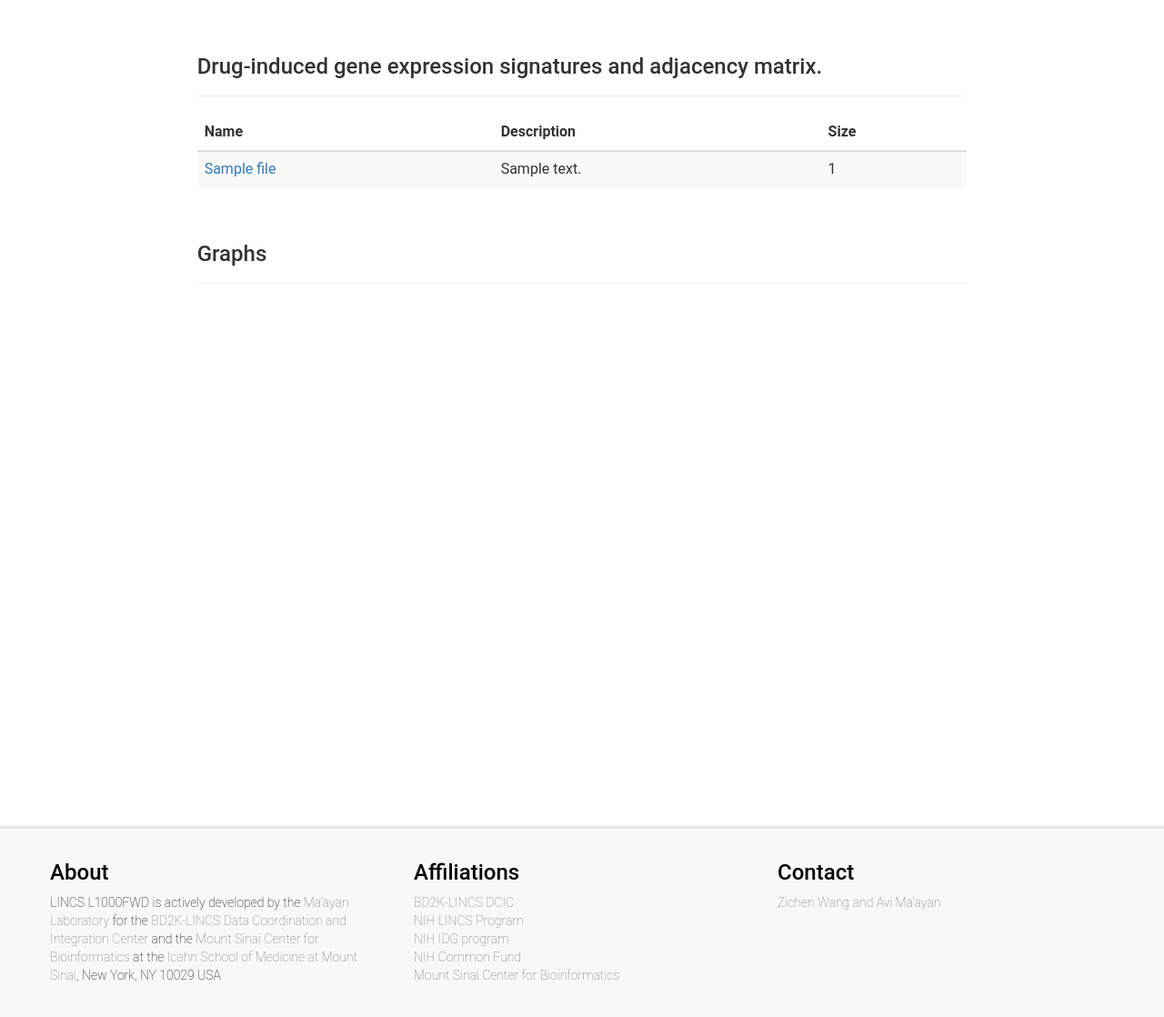
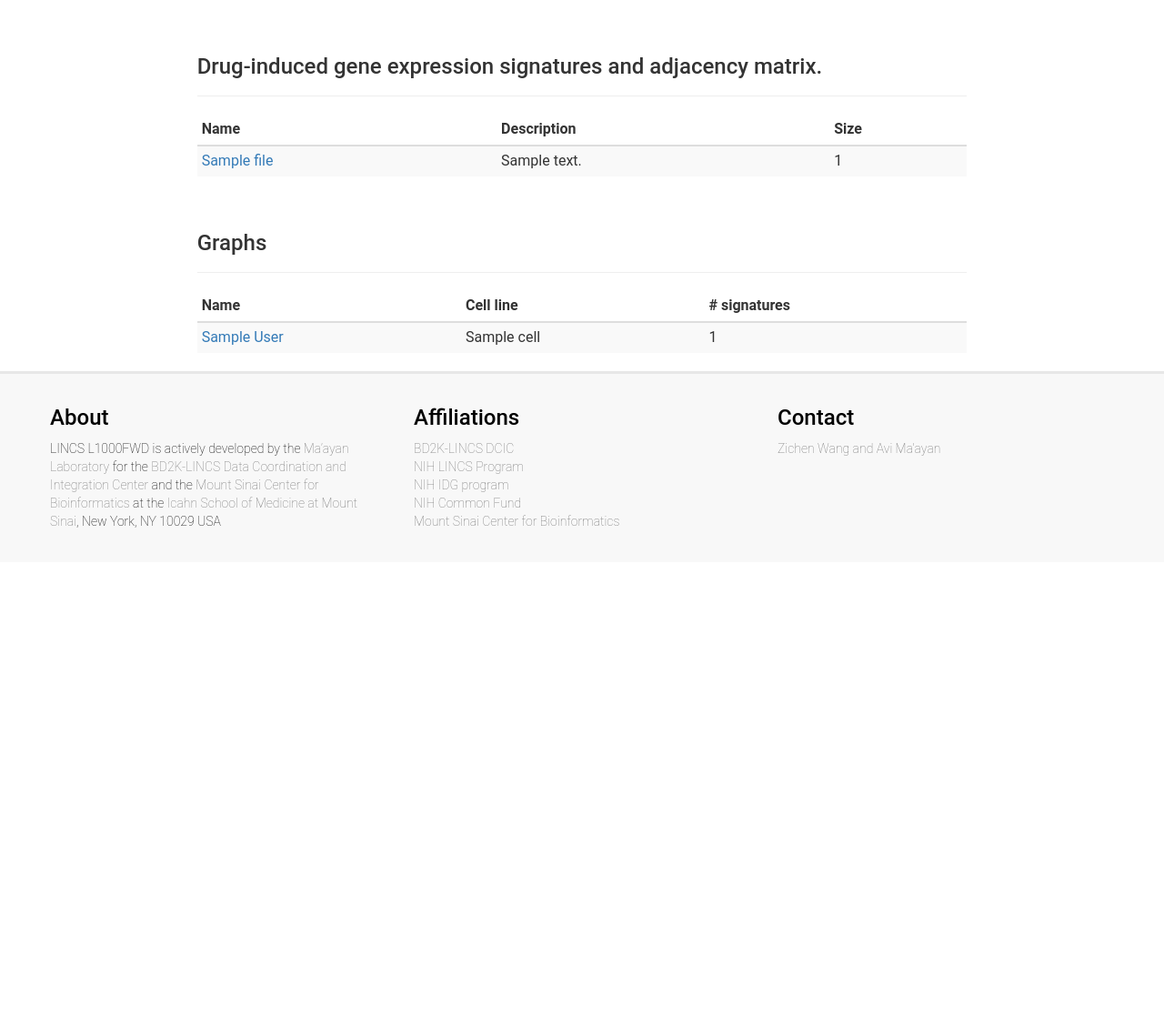
Before and after one commit to MaayanLab/L1000FWD, a Python web app: template templates/download.html in a window 1280 px wide. Shown: the part 52-1170 px from the top of the page at 91% size. After the commit the page ends 632 px from the top, so only its background shows below. Run offline with Jinja, Linux system fonts and the light colour scheme; the template is opened without the code that fills it: most values are stand-ins (such as "Sample title", 1, 10 or a date in 2020); some libraries are stand-ins or nearby versions.

Commit message:
Added graphs for downloading

```diff
--- /dev/null
+++ b/css/download.css
@@ -0,0 +1,7 @@
+#body{
+    height: initial;
+}
+#footer{
+    position: relative;
+    top: initial;
+}
--- a/templates/download.html
+++ b/templates/download.html
@@ -13,6 +13,7 @@
     <link rel="stylesheet" type="text/css" href="lib/datatables.bootstrap.css">
     <link rel="stylesheet" type="text/css" href="lib/bootstrap-select.min.css">
     <link rel="stylesheet" type="text/css" href="css/main.css">
+    <link rel="stylesheet" type="text/css" href="css/download.css">
   </head>
   <body>
     {% include 'partial/header.html' %}
@@ -23,7 +24,7 @@
                 	<div class="page-header">
                 		<h3>Drug-induced gene expression signatures and adjacency matrix.</h3>
                 	</div>
-                    <table class="table table-striped table-hover">
+                    <table class="table table-striped table-hover table-condensed">
                     	<thead>
                     		<tr>
                     			<th>Name</th>
@@ -46,6 +47,26 @@
                 	<div class="page-header">
                 		<h3>Graphs</h3>
                 	</div>
+                    <table class="table table-striped table-hover table-condensed">
+                        <thead>
+                            <tr>
+                                <th>Name</th>
+                                <th>Cell line</th>
+                                <th># signatures</th>
+                            </tr>
+                        </thead>
+                        <tbody>
+
+                        {% for graph in graphs['cells'] %}
+                        <tr>
+                            <td><a href="download_graph/{{graph['name']}}">{{ graph['display_name'] }}</a></td>
+                            <td>{{ graph['cell'] }}</td>
+                            <td>{{ graph['n_sigs'] }}</td>
+                        </tr>
+                        {% endfor %}
+                        </tbody>
+
+                    </table>
                 </div>
             </div>
         </div>
```
Also changed, not shown: app.py (+13 -2 lines), orm.py (+20 -12 lines).
